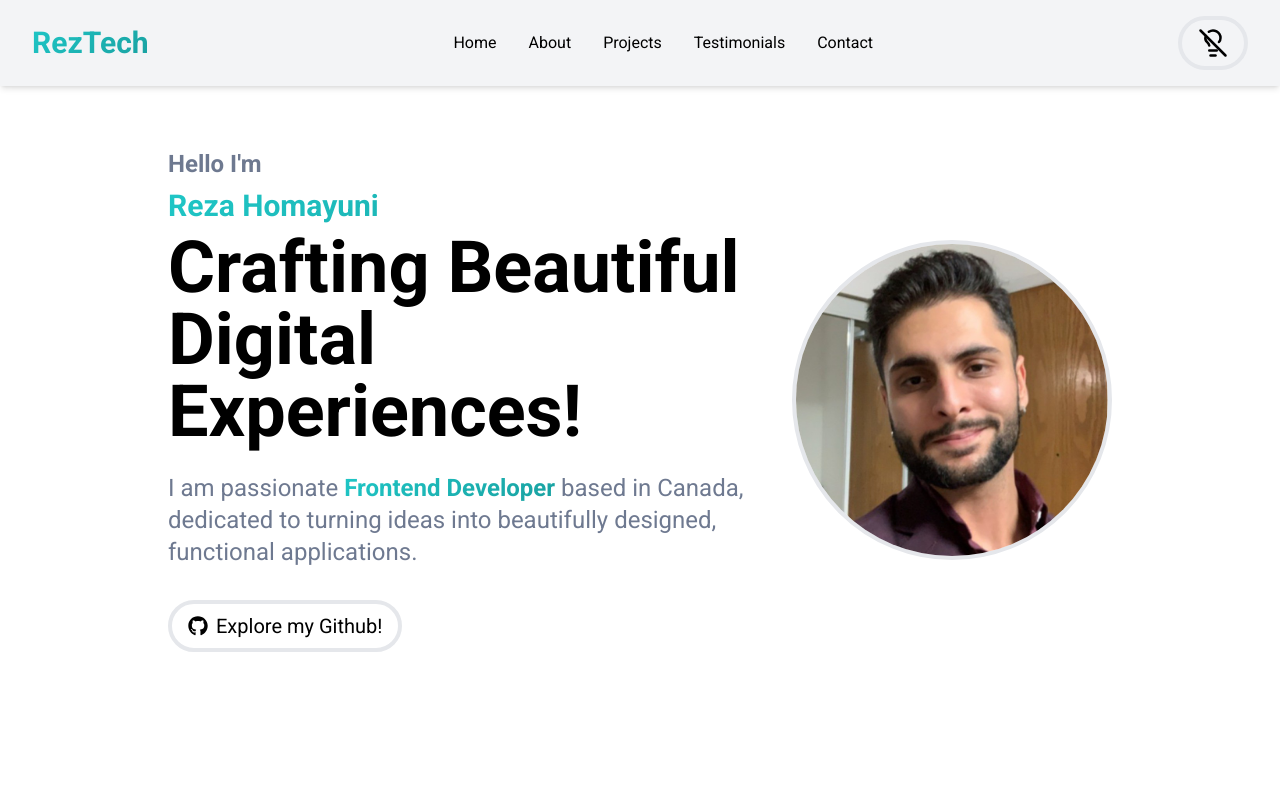
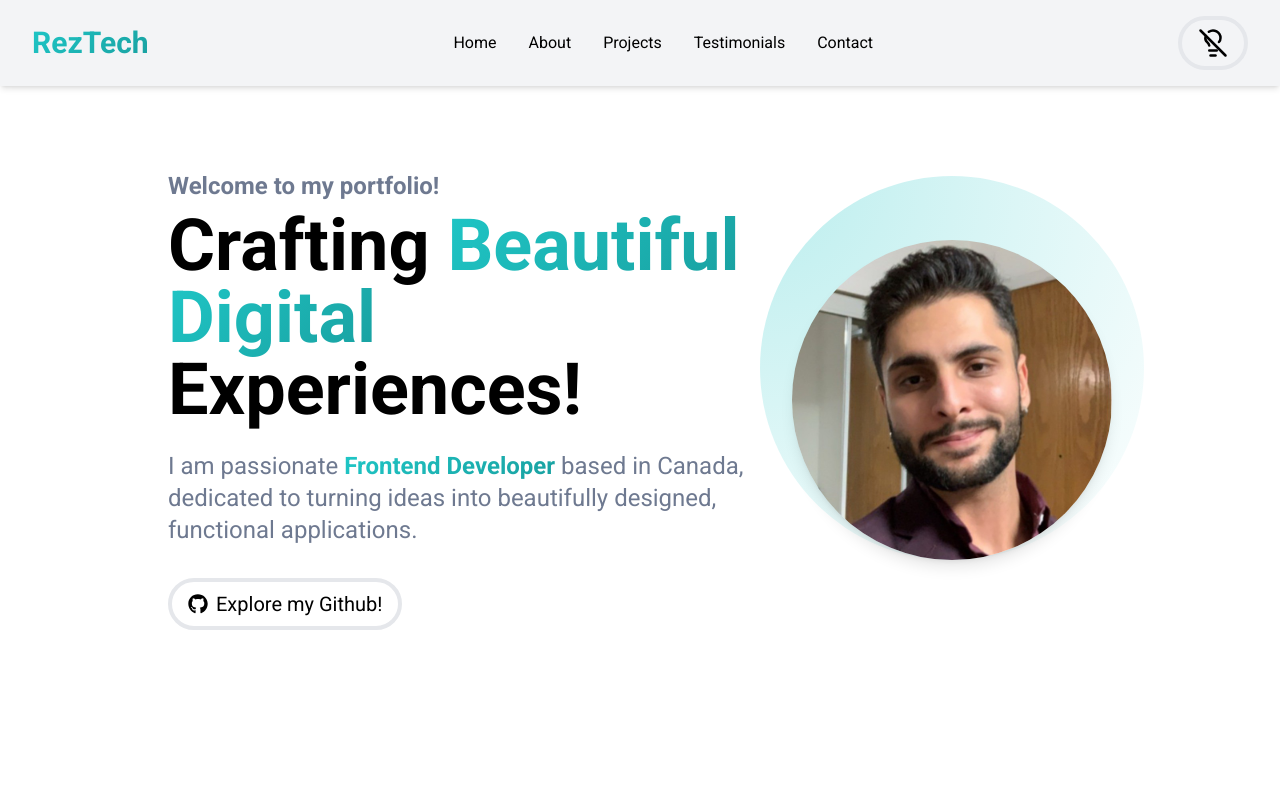
Before and after one commit to Cosmodocus/portfolio, a React (Vite) app: page /about in a window 1280 px wide. Shown: the top 800 px of the page. Built offline with nearby package versions, Linux system fonts and the light colour scheme.

Commit message:
Changes to design of Hero image, About section, and Project section

```diff
--- a/src/Components/Hero.jsx
+++ b/src/Components/Hero.jsx
@@ -9,39 +9,32 @@ const Hero = () => {
   };
 
   return (
-    <div className='w-full min-h-screen flex items-center justify-center'>
-      <div className='flex flex-col md:flex-row items-center gap-8 p-6 md:p-12 justify-center'>
+    <div className='w-full min-h-screen flex items-center justify-center bg-light dark:bg-dark'>
+      <div className='flex flex-col md:flex-row items-center gap-8 p-6 md:p-12 justify-center relative'>
+
         {/* Text Section */}
         <div className='flex flex-col gap-2 text-left md:w-1/2'>
           <motion.p
-            className='text-xl md:text-2xl font-semibold' // Styled header
+            className='text-lg md:text-2xl font-semibold'
             variants={fadeInUp}
             initial='hidden'
             animate='visible'
             transition={{ duration: 1, delay: 0.1 }}
           >
-            Hello I&apos;m
+            Welcome to my portfolio!
           </motion.p>
-          <motion.span
-            className='text-2xl md:text-3xl font-bold' // Styled header
-            variants={fadeInUp}
-            initial='hidden'
-            animate='visible'
-            transition={{ duration: 1, delay: 0.2 }}
-          >
-            Reza Homayuni
-          </motion.span>
           <motion.h1
-            className='text-4xl md:text-7xl font-bold mb-4' // Main title
+            className='text-4xl md:text-7xl font-bold mb-4'
             variants={fadeInUp}
             initial='hidden'
             animate='visible'
             transition={{ duration: 1, delay: 0.3 }}
           >
-            Crafting Beautiful Digital Experiences!
+            Crafting <span>Beautiful</span>
+            <br/> <span>Digital</span> Experiences!
           </motion.h1>
           <motion.p
-            className='text-xl md:text-2xl mb-4' // Body text
+            className='text-xl md:text-2xl mb-4'
             variants={fadeInUp}
             initial='hidden'
             animate='visible'
@@ -51,7 +44,7 @@ const Hero = () => {
             based in Canada, dedicated to turning ideas into beautifully designed, functional applications.
           </motion.p>
           <motion.div
-            className='flex items-center  md:justify-start gap-4 pt-2'
+            className='flex justify-start gap-4 pt-2'
             variants={fadeInUp}
             initial='hidden'
             animate='visible'
@@ -72,10 +65,12 @@ const Hero = () => {
         </div>
 
         {/* Profile Image Section */}
+        <div className='relative hidden md:block'>
+          <div className='profile-background'></div>
           <motion.img
             src={ProfilePic}
             alt='Profile'
-          className='w-52 md:w-80 rounded-full border-4 md:block hidden'
+            className='w-52 md:w-80 rounded-full  shadow-lg transform  hover:scale-105'
             variants={fadeInUp}
             initial='hidden'
             animate='visible'
@@ -83,6 +78,7 @@ const Hero = () => {
           />
         </div>
       </div>
+    </div>
   );
 };
 
--- a/src/Components/ProjectCard.jsx
+++ b/src/Components/ProjectCard.jsx
@@ -55,7 +55,7 @@ const ProjectCard = ({ project, cardVariants, index }) => {
       key={i}
       src={skill}
       alt={`skill-${i}`}
-              className="w-12 h-12 max-w-[3rem] max-h-[3rem] object-contain"
+      className="w-12 h-12 max-w-[3rem] max-h-[3rem] object-contain bg-white rounded-md p-1 shadow-md"
     />
   ))}
 </div>
--- a/src/Components/ProjectTag.jsx
+++ b/src/Components/ProjectTag.jsx
@@ -3,7 +3,7 @@ import PropTypes from 'prop-types';
 const ProjectTag = ({ text, bgColor, textColor }) => {
   return (
     <h1
-      className={`text-sm font-semibold px-2 py-1 rounded-lg ${bgColor} ${textColor}`}
+      className={`text-sm font-semibold px-2 py-1 rounded-xl ${bgColor} ${textColor}`}
     >
       {text}
     </h1>
--- a/src/Components/TechStack.jsx
+++ b/src/Components/TechStack.jsx
@@ -8,7 +8,7 @@ const techStackItems = [
 const TechStack = () => {
   return (
     <section className="mb-16 bg-opacity-50 bg-black p-4 rounded-xl  pb-8">
-      <h2 className="text-base lg:text-2xl font-bold mb-6 text-left pt-4 text-white">Tech Stack</h2>
+      <h2 className="text-base lg:text-2xl font-bold mb-6 text-left pt-4 text-white">My Tech Stack</h2>
       <div className="flex flex-wrap gap-6">
         {techStackItems.map((item) => (
           <div
--- a/src/Components/TestimonialCard.jsx
+++ b/src/Components/TestimonialCard.jsx
@@ -10,7 +10,7 @@ const TestimonialCard = ({ testimonial }) => {
   };
 
   return (
-    <div className="max-w-md mx-auto  shadow-lg rounded-lg overflow-hidden mb-6 border bg-white  border-gray-200">
+    <div className="max-w-xl mx-auto shadow-lg rounded-xl overflow-hidden mb-6  bg-opacity-50 bg-black ">
       <div className="flex items-start p-6">
         <img
           src={profilePicture}
@@ -18,9 +18,9 @@ const TestimonialCard = ({ testimonial }) => {
           className="w-16 h-16 rounded-full border-2 border-gray-300 mr-6"
         />
         <div className="flex-1">
-          <h3 className="text-xl font-semibold text-custom-black">{name}</h3>
-          <p className=" mb-4 text-custom-black">{title}</p>
-          <p className=" leading-relaxed mb-4 text-custom-black-2">
+          <h3 className="text-xl font-semibold text-custom-white">{name}</h3>
+          <p className=" mb-4 text-custom-white">{title}</p>
+          <p className=" leading-relaxed mb-4 text-custom-white">
             {isExpanded ? text : (text.length > 150 ? `${text.substring(0, 150)}...` : text)}
           </p>
           {text.length > 150 && (
--- a/src/Pages/About.jsx
+++ b/src/Pages/About.jsx
@@ -9,7 +9,7 @@ const About = () => {
           {/* About Content */}
           <div className="flex-1 lg:pr-8 mb-16 lg:mb-0">
             <section className="mb-6">
-              <div className="bg-opacity-50 bg-black p-2 rounded-xl p-4">
+              <div className="bg-opacity-50 bg-black rounded-xl p-4">
                 <h1 className="text-3xl lg:text-4xl font-bold mb-6 text-left text-custom-white text-shadow">
                   About Me
                 </h1>
--- a/src/Pages/Testimonials.jsx
+++ b/src/Pages/Testimonials.jsx
@@ -10,7 +10,7 @@ const Testimonials = () => {
           What People Are Saying
         </h2>
         <motion.div
-          className="flex flex-wrap justify-center gap-8"
+          className="grid grid-cols-1 md:grid-cols-2 justify-center "
           initial={{ opacity: 0 }}
           animate={{ opacity: 1 }}
           transition={{ duration: 0.8 }}
--- a/src/index.css
+++ b/src/index.css
@@ -13,6 +13,7 @@ body {
   font-family: 'Roboto', sans-serif;
 }
 
+/* Custom text styles */
 .text-custom-white {
 	color: white !important;
   }
@@ -33,6 +34,18 @@ body {
 .dark p {
   color: rgb(209, 213, 219);
 }
+
+/* Profile background effect */
+.profile-background {
+	position: absolute;
+	width: 120%;
+	height: 120%;
+	background: radial-gradient(circle at top left, rgba(31, 198, 198, 0.3), transparent);
+	border-radius: 50%;
+	top: -20%;
+	left: -10%;
+	z-index: -1;
+  }
 
 
 
```
Lines whose indentation alone changed are shown as unchanged.
